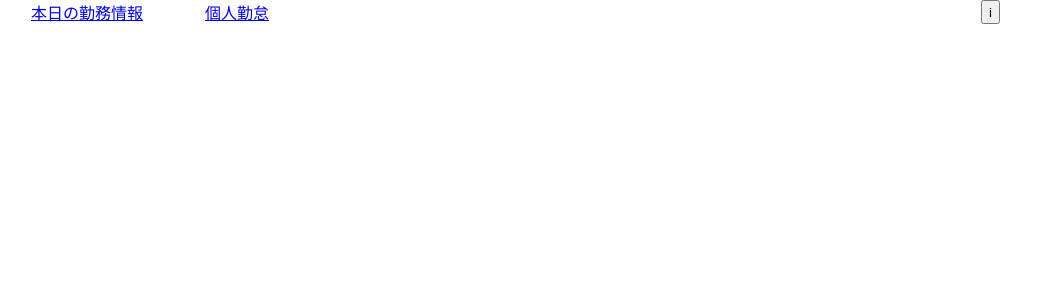
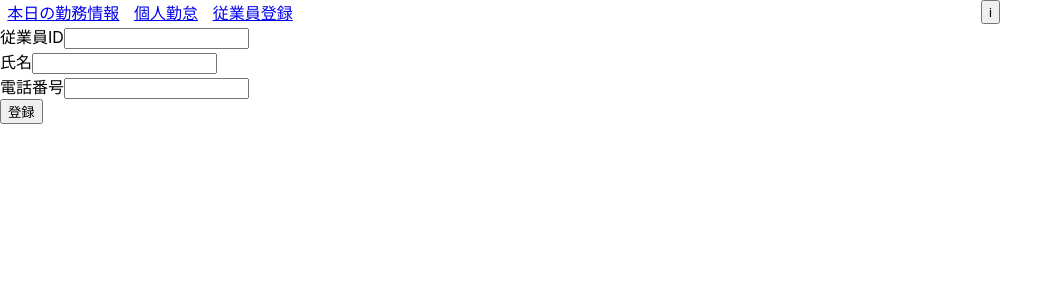
Before and after one commit to mommom111/freee_-, a React (Create React App) app in the folder front/: page /set in a window 1280 px wide. Before the commit this address had no page. Shown: the top 300 px of the page, without its empty margins (0-1063 px from the left). Built offline with nearby package versions, Linux system fonts and the light colour scheme.

Commit message:
Create employee setting screen and implement data sending functionality

```diff
--- a/front/src/Attendance_management.js
+++ b/front/src/Attendance_management.js
@@ -30,7 +30,7 @@ class Attendance_management extends Component {
         <ul>
           {/* 取得したデータの表示 */}
           {users.map(user => (
-            <li key={user.id}>{user.name}</li>
+            <li key={user.id}>{user.id}/{user.name}</li>
           ))}
         </ul>
         <Calendar />
--- /dev/null
+++ b/front/src/SetEmployee.js
@@ -0,0 +1,93 @@
+import React from 'react'
+import { useState } from 'react'
+import axios from 'axios';
+
+function SetEmployee() {
+
+  const [employee_id, setEmployee_id] = useState('');
+  const [name, setName] = useState('');
+  const [phone, setPhone] = useState('');
+
+  const handleSubmit = (e) => {
+    e.preventDefault();
+    console.log({
+      employee_id,
+      name,
+      phone,
+    });
+
+    axios.post('http://127.0.0.1:5000/api/employees', {employee_id: employee_id, name: name, phone: phone})
+    .then((response) => {
+      console.log(response);
+    })
+    .catch(error => {
+      if (error.response) {
+        // サーバー側でエラーが発生した場合
+        if (error.response.status === 400) {
+          // バリデーションエラーの場合
+          alert(error.response.data.message);
+        } else if (error.response.status === 401) {
+          // 認証エラーの場合
+          alert(error.response.data.message);
+        } else {
+          // その他のエラーの場合
+          alert('サーバーエラーが発生しました');
+        }
+      } else {
+        // ネットワークエラーの場合
+        alert('ネットワークエラーが発生しました');
+      }
+    });
+  };
+
+  const handleChangeEmployee_id = (e) => {
+    setEmployee_id(e.target.value);
+  };
+  const handleChangeName = (e) => {
+    setName(e.target.value);
+  };
+  const handleChangePhone = (e) => {
+    setPhone(e.target.value);
+  };
+
+  return (
+    <div>
+
+      <form onSubmit={handleSubmit}>
+        <div>
+          <label htmlFor="employee_id">従業員ID</label>
+          <input
+            id="employee_id"
+            name="employee_id"
+            value={employee_id}
+            onChange={handleChangeEmployee_id}
+          />
+        </div>
+        <div>
+          <label htmlFor="name">氏名</label>
+          <input
+            id="name"
+            name="name"
+            value={name}
+            onChange={handleChangeName}
+          />
+        </div>
+        <div>
+          <label htmlFor="phone">電話番号</label>
+          <input
+            id="phone"
+            name="phone"
+            value={phone}
+            onChange={handleChangePhone}
+          />
+        </div>
+        <div>
+          <button type="submit">登録</button>
+        </div>
+      </form>
+
+    </div>
+  )
+}
+
+export default SetEmployee
--- a/front/src/header.js
+++ b/front/src/header.js
@@ -4,6 +4,7 @@ import { BrowserRouter, Link, Route, Routes } from "react-router-dom";
 
 import Worklog from "./Worklog.js";
 import Attendance_management from "./Attendance_management.js";
+import SetEmployee from './SetEmployee';
 
 function header() {
   return (
@@ -13,6 +14,7 @@ function header() {
         <div className='header-container'>
           <Link to='/'>本日の勤務情報</Link>
           <Link to='/attendance'>個人勤怠</Link>
+          <Link to='/set'>従業員登録</Link>
         </div>
         <button>i</button>
       </div>
@@ -20,7 +22,8 @@ function header() {
       <Routes>
 
       <Route path='/' element={<Worklog />} />
-      <Route path='/attendance' element=<Attendance_management /> />
+      <Route path='/attendance' element={<Attendance_management />} />
+      <Route path='/set' element={<SetEmployee />} />
 
       </Routes>
 
```
